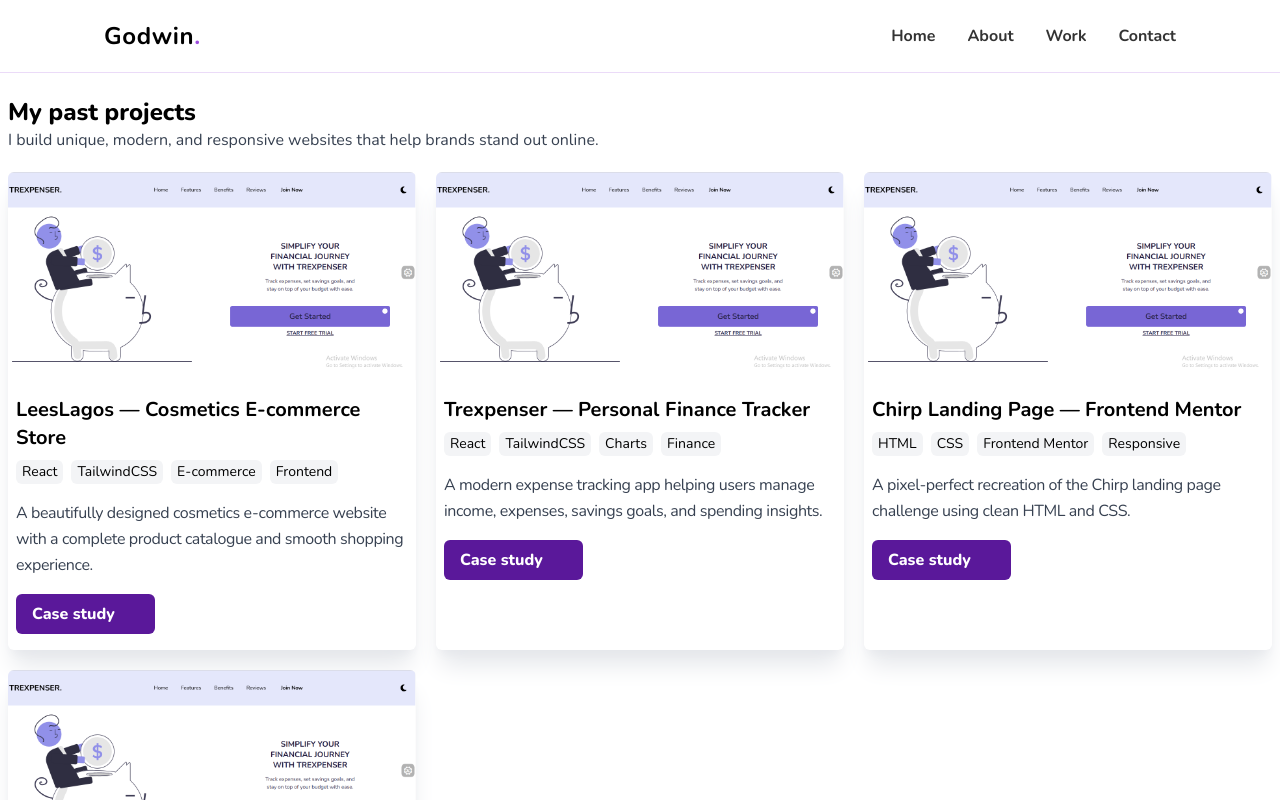
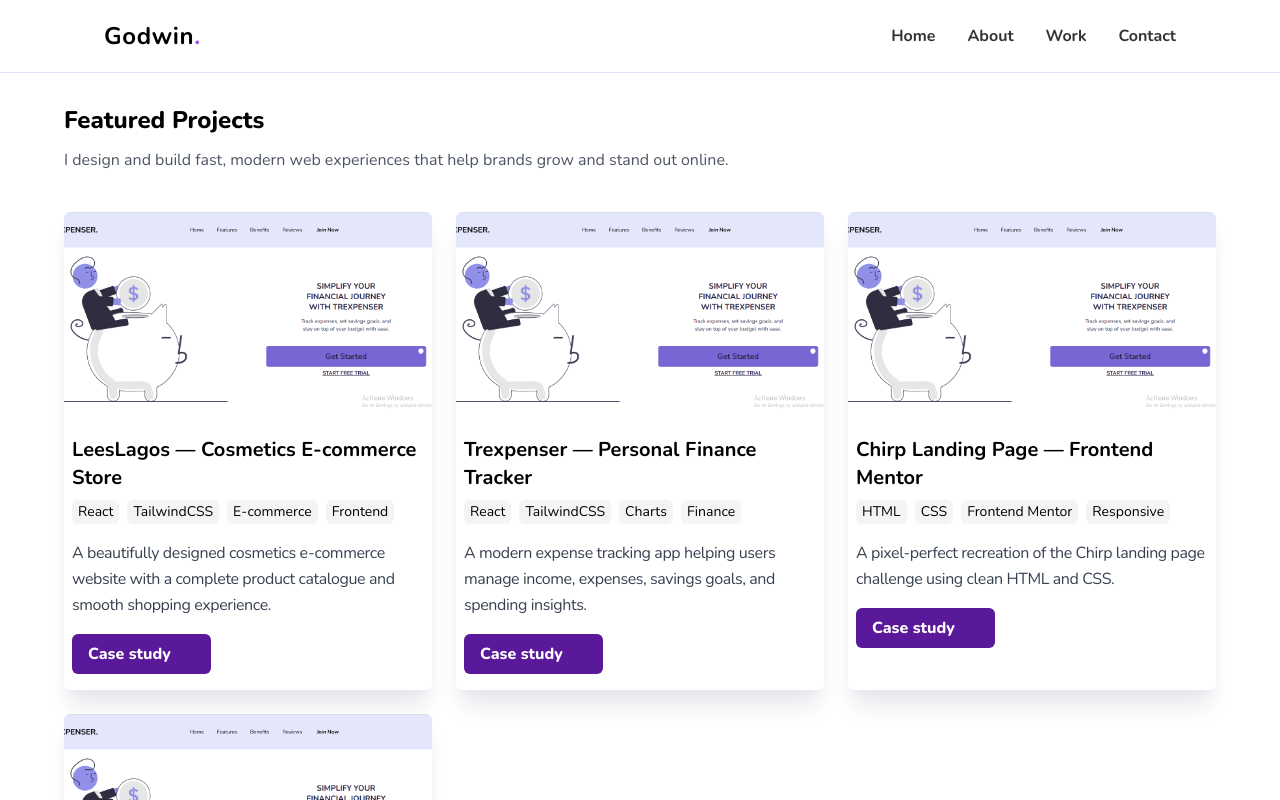
Before and after one commit to Abosi-Godwin/Abosi, a Next.js app: page /projects in a window 1280 px wide. Shown: the top 800 px of the page. Built offline with nearby package versions, Linux system fonts and the light colour scheme.

Commit message:
worked on the hero section

```diff
--- a/app/projects/page.tsx
+++ b/app/projects/page.tsx
@@ -4,21 +4,38 @@ import Heading from "../components/Heading";
 import Project from "../components/Project";
 
 const ProjectsPage = () => {
+    const hasProjects = projects && projects.length > 0;
+
     return (
-        <div className="py-10 px-2">
-            <div className="pt-14">
-                <Heading text="My past projects" />
-                <p className="text-gray-700">
-                    I build unique, modern, and responsive websites that help
-                    brands stand out online.
+        <section className="py-16 px-4">
+            {/* centered container */}
+            <div className="max-w-6xl mx-auto">
+                {/* intro */}
+                <div className="pt-10 text-center md:text-left">
+                    <Heading text="Featured Projects" />
+                    <p className="mt-3 text-gray-600 max-w-2xl">
+                        I design and build fast, modern web experiences that help
+                        brands grow and stand out online.
                     </p>
                 </div>
-            <div className="grid grid-cols-1 gap-5 pt-5 md:grid-cols-3">
+
+                {/* content */}
+                {hasProjects ? (
+                    <div className="grid grid-cols-1 gap-6 pt-10 sm:grid-cols-2 md:grid-cols-3">
                         {projects.map(project => (
                             <Project key={project.id} data={project} />
                         ))}
                     </div>
+                ) : (
+                    <div className="pt-16 text-center">
+                        <p className="text-gray-500 text-lg">
+                            Projects coming soon. I'm currently working on some
+                            exciting builds.
+                        </p>
                     </div>
+                )}
+            </div>
+        </section>
     );
 };
 
```
Lines whose indentation alone changed are shown as unchanged.
